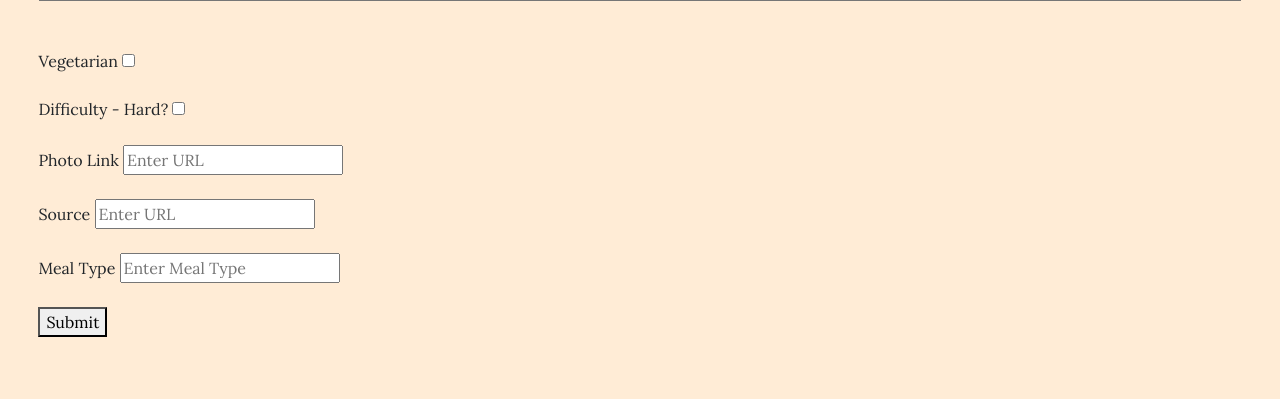
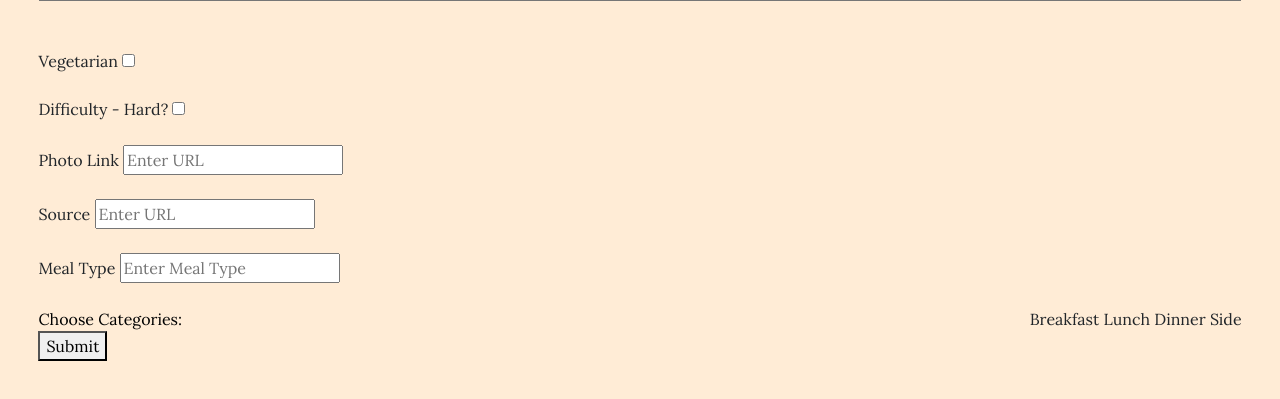
Before and after one commit to wreising/Week_8-Project_2-QuickCook, a Node server app: page /createRecipe.html in a window 1280 px wide. Shown: the part 1182-1581 px from the top of the page. Before the commit the page ends 1519 px from the top, so only its background shows below. Run offline with Node 20, Linux system fonts and the light colour scheme; some libraries are stand-ins or nearby versions.

Commit message:
UI changes 2

```diff
--- a/public/createRecipe.html
+++ b/public/createRecipe.html
@@ -92,12 +92,24 @@
         <input type="text" placeholder="Enter URL" name="source"><br><br>
       <label>Meal Type</label>
         <input type="text" placeholder="Enter Meal Type" name="meal"><br><br>
+      <sp-theme scale="large" color="light" style="background-color: rgb(255, 236, 214); font-family: 'Lora', serif;" class="searchTags">
+        <sp-field-label for="horizontal" style="color: black">
+          Choose Categories:
+        </sp-field-label>
+        <sp-field-group horizontal id="horizontal">
+          <sp-checkbox value="breakfast">Breakfast</sp-checkbox>
+          <sp-checkbox value="lunch">Lunch</sp-checkbox>
+          <sp-checkbox checked value="dinner">Dinner</sp-checkbox>
+          <sp-checkbox value="side">Side</sp-checkbox>
+        </sp-field-group>
+      </sp-theme>
       <button type="submit">Submit</button>
   </div>
   </div>
   <!--====form section start====-->
   <script src="https://cdn.jsdelivr.net/npm/bootstrap@5.1.3/dist/js/bootstrap.bundle.min.js"
     integrity="sha384-ka7Sk0Gln4gmtz2MlQnikT1wXgYsOg+OMhuP+IlRH9sENBO0LRn5q+8nbTov4+1p" crossorigin="anonymous"></script>
+  <script src="https://jspm.dev/@spectrum-web-components/bundle/elements.js" type="module" async></script>
 </body>
 
 </html>
--- a/public/styles.css
+++ b/public/styles.css
@@ -27,8 +27,9 @@
 .searchTags {
   display: flex;
   width: 100%;
-  justify-content: space-around;
+  justify-content: space-between;
 }
+
 
 #overlay {
   position: fixed;
```
Also changed, not shown: public/index.html (+3 -7 lines).
